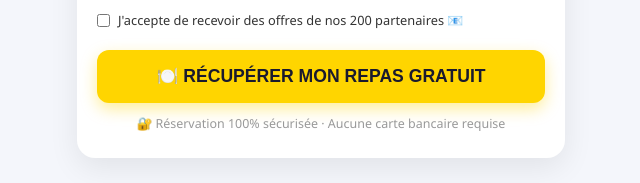
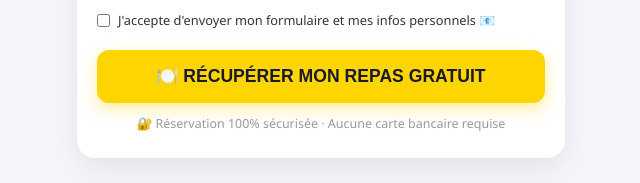
Before and after one commit to Twitch-Antho/STAND-BTSSIO, a plain HTML site: page index.html in a window 1280 px wide. Shown: the part 1034-1217 px from the top of the page, 319-959 px from the left. Drawn offline with Linux system fonts and the light colour scheme.

Commit message:
Update consent message in index.html

```diff
--- a/index.html
+++ b/index.html
@@ -63,7 +63,7 @@
 
         <label class="case-cgu">
           <input type="checkbox" name="cgu" required>
-          <span>J'accepte de recevoir des offres de nos 200 partenaires 📧</span>
+          <span>J'accepte d'envoyer mon formulaire et mes infos personnels 📧</span>
         </label>
 
         <button type="submit" class="btn-telecharger">
```
